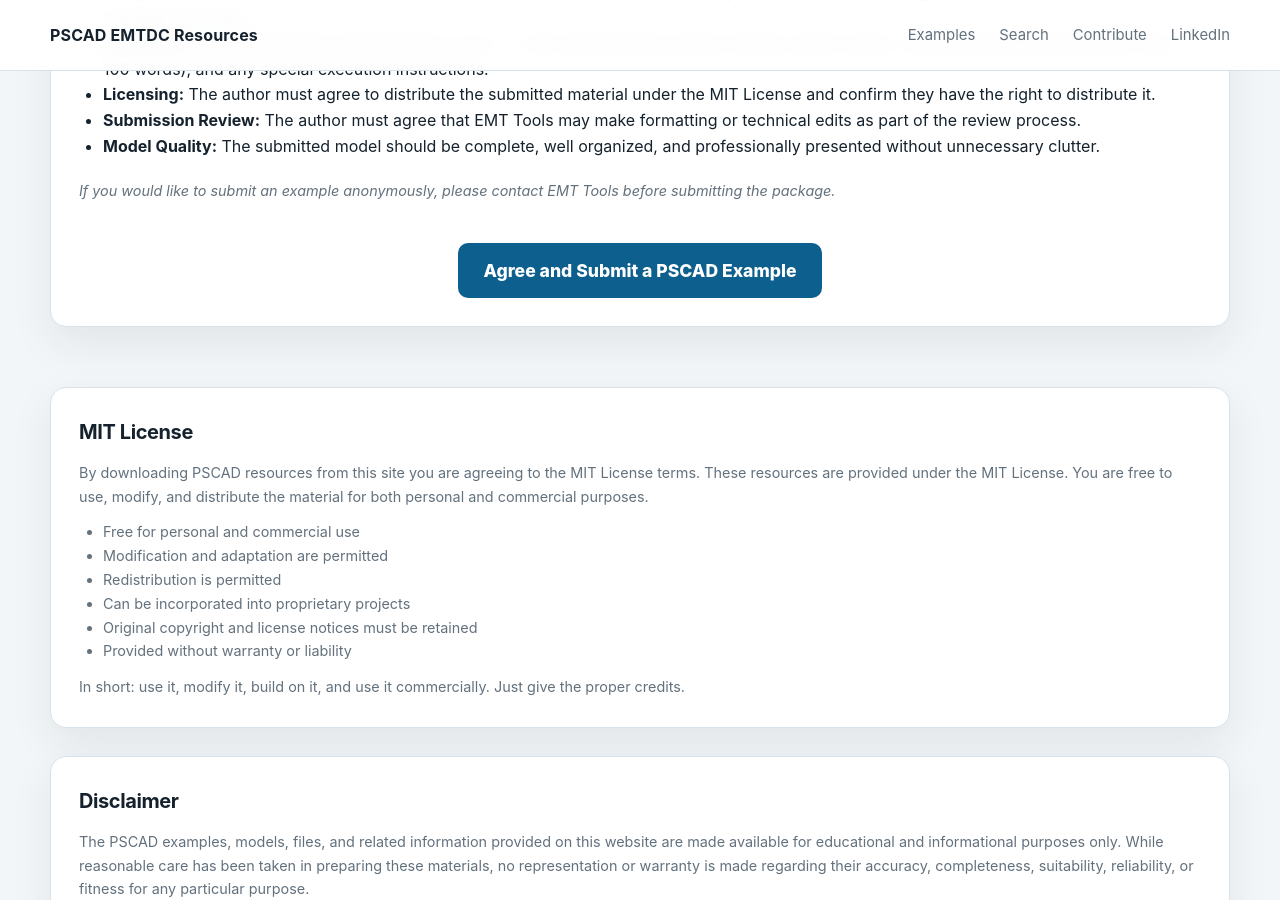
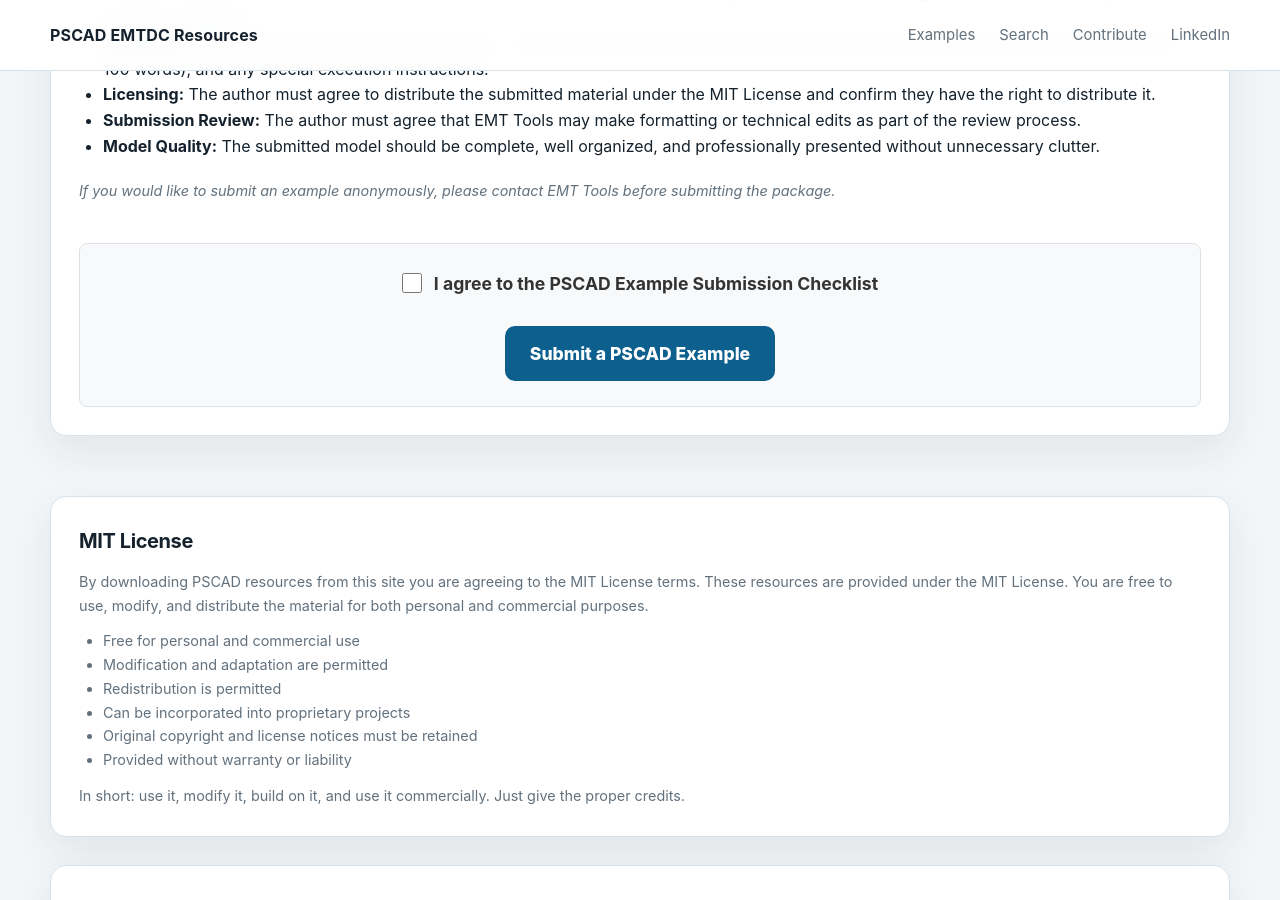
Before and after one commit to EMT-Tools/emt-tools.github.io, a Jekyll site: the page built from contribute.md, in a window 1280 px wide and 900 px high, scrolled down 861 px. Built offline with Jekyll 4.4.1, drawn with Linux system fonts in a browser that asks for light colours.

Commit message:
Update contribute.md

```diff
--- a/contribute.md
+++ b/contribute.md
@@ -30,10 +30,28 @@
 
     <p><em>If you would like to submit an example anonymously, please contact EMT Tools before submitting the package.</em></p>
 
-    <div style="margin-top: 40px; text-align: center;">
-      <a href="https://github.com/EMT-Tools/emt-tools.github.io/tree/main/submissions" target="_blank" class="button button-primary submit-link" style="font-size: 1.1rem; padding: 12px 24px;">
-        Agree and Submit a PSCAD Example
-      </a>
+    <div style="margin-top: 40px; padding: 25px; background-color: #f8f9fa; border: 1px solid #dee2e6; border-radius: 8px; text-align: center;">
+      <label style="cursor: pointer; display: inline-flex; align-items: center; gap: 12px; font-size: 1.1rem; font-weight: bold; color: #333;">
+        <input type="checkbox" id="submissionAgreement" style="width: 20px; height: 20px; cursor: pointer;">
+        I agree to the PSCAD Example Submission Checklist
+      </label>
+
+      <div style="margin-top: 25px;">
+        <a href="https://github.com/EMT-Tools/emt-tools.github.io/tree/main/submissions" target="_blank" id="submitActionBtn" class="button button-primary submit-link" style="font-size: 1.1rem; padding: 12px 24px;">
+          Submit a PSCAD Example
+        </a>
+      </div>
     </div>
   </div>
 </div>
+
+<script>
+  document.getElementById('submitActionBtn').addEventListener('click', function(event) {
+    const agreementCheckbox = document.getElementById('submissionAgreement');
+
+    if (!agreementCheckbox.checked) {
+      event.preventDefault();
+      alert('Do you agree to the PSCAD Example Submission Checklist? Please check the agreement box before submitting.');
+    }
+  });
+</script>
```
